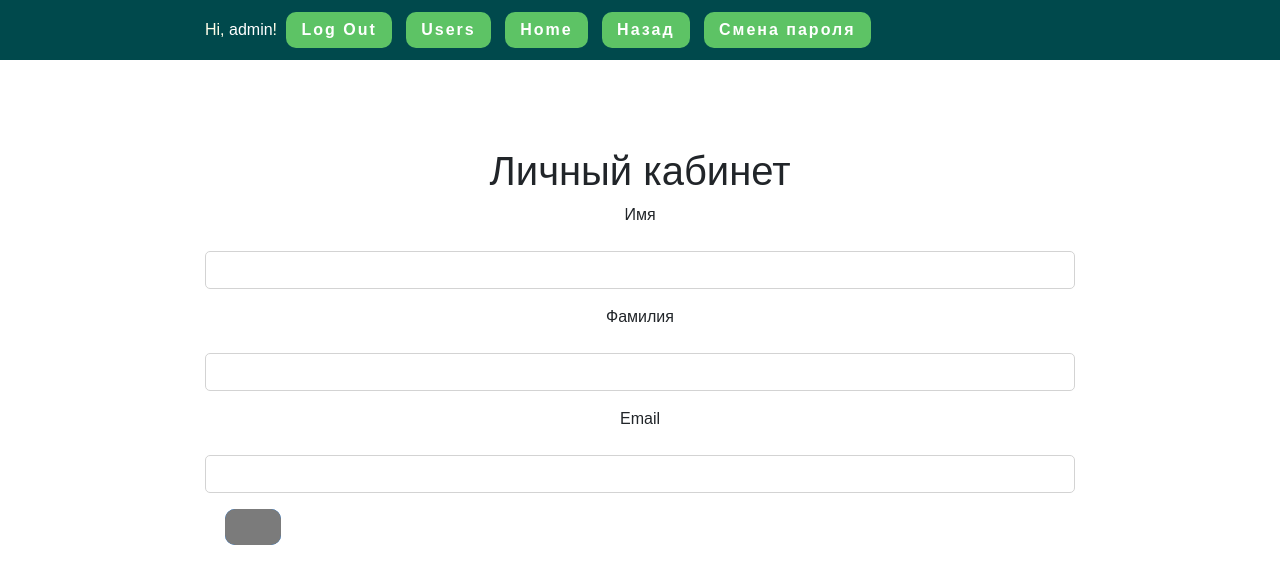
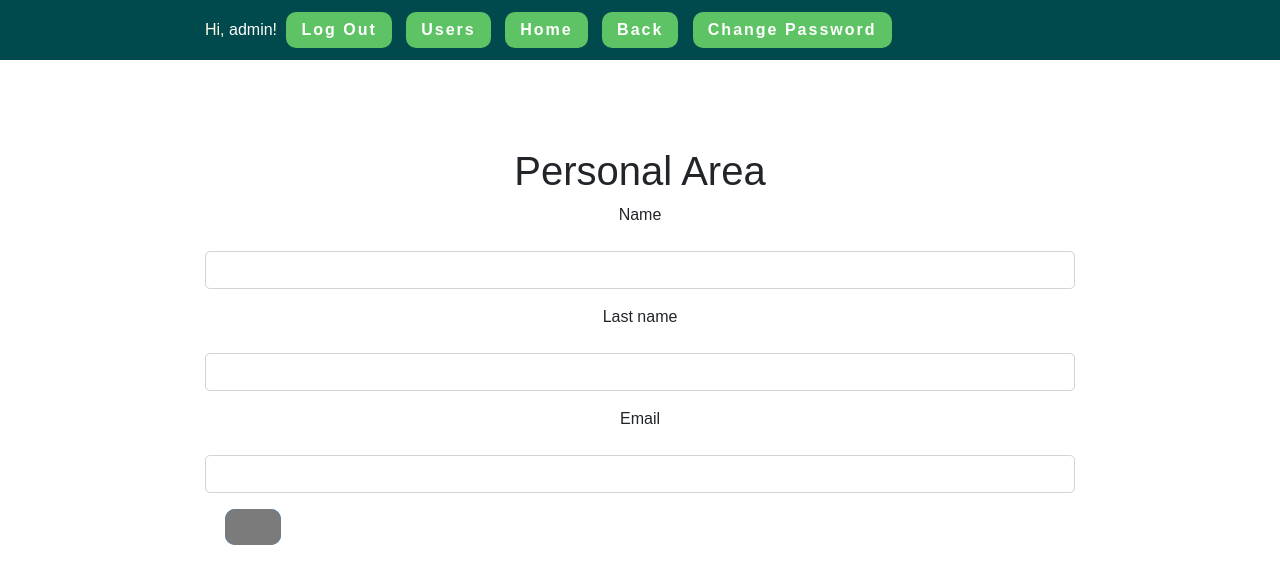
Before and after one commit to keny-stark/issue-tracker, a Django app: page /accounts/1/update in a window 1280 px wide. Shown: the top 584 px of the page. Run offline with Django 3.2, Linux system fonts and the light colour scheme; a user stored in the database is signed in; data comes from the database, SQL or seed files in the repository; some libraries are stand-ins or nearby versions.

Commit message:
исправил мелкие ошибки

```diff
--- a/source/accounts/forms.py
+++ b/source/accounts/forms.py
@@ -43,25 +43,25 @@
     class Meta:
         model = User
         fields = ['first_name', 'last_name', 'email']
-        labels = {'first_name': 'Имя', 'last_name': 'Фамилия', 'email': 'Email'}
+        labels = {'first_name': 'Name', 'last_name': 'Last name', 'email': 'Email'}
 
 
 class PasswordChangeForm(forms.ModelForm):
-    password = forms.CharField(label="Новый пароль", strip=False, widget=forms.PasswordInput)
-    password_confirm = forms.CharField(label="Подтвердите пароль", widget=forms.PasswordInput, strip=False)
-    old_password = forms.CharField(label="Старый пароль", strip=False, widget=forms.PasswordInput)
+    password = forms.CharField(label="New Password", strip=False, widget=forms.PasswordInput)
+    password_confirm = forms.CharField(label="Confirm the password", widget=forms.PasswordInput, strip=False)
+    old_password = forms.CharField(label="old password", strip=False, widget=forms.PasswordInput)
 
     def clean_password_confirm(self):
         password = self.cleaned_data.get("password")
         password_confirm = self.cleaned_data.get("password_confirm")
         if password and password_confirm and password != password_confirm:
-            raise forms.ValidationError('Пароли не совпадают!')
+            raise forms.ValidationError('Passwords do not match!')
         return password_confirm
 
     def clean_old_password(self):
         old_password = self.cleaned_data.get('old_password')
         if not self.instance.check_password(old_password):
-            raise forms.ValidationError('Старый пароль неправильный!')
+            raise forms.ValidationError('Old password is incorrect!')
         return old_password
 
     def save(self, commit=True):
--- a/source/accounts/templates/user_info_change.html
+++ b/source/accounts/templates/user_info_change.html
@@ -1,11 +1,11 @@
 {% extends 'base.html' %}
-{% block title %}Личный кабинет{% endblock %}
+{% block title %}Personal Area{% endblock %}
 {% block menu %}
-    <li><a href="{% url "accounts:detail" user_obj.pk %}" class="action-btn">Назад</a></li>
-    <li><a href="{% url "accounts:password_change" user_obj.pk %}" class="action-btn">Смена пароля</a></li>
+    <li><a href="{% url "accounts:detail" user_obj.pk %}" class="action-btn">Back</a></li>
+    <li><a href="{% url "accounts:password_change" user_obj.pk %}" class="action-btn">Change Password</a></li>
 {% endblock %}
 {% block content %}
-    <h1>Личный кабинет</h1>
+    <h1>Personal Area</h1>
     <form action="{% url "accounts:update" user_obj.pk %}" method="post">
         {% include 'partial/tracker_form.html' %}
     </form>
--- a/source/accounts/views.py
+++ b/source/accounts/views.py
@@ -54,8 +54,8 @@
             user.save()
             token = Token.objects.create(user=user)
             activation_url = HOST_NAME + reverse('accounts:user_activate') + '?token={}'.format(token)
-            user.email_user('Регистрация на сайте localhost',
-                            'Для активации перейдите по ссылке: {}'.format(activation_url))
+            user.email_user('Register on localhost',
+                            'To activate, follow the link: {}'.format(activation_url))
 
             return redirect("webapp:index")
         else:
```
Also changed, not shown: source/accounts/templates/user_detail.html (+8 -8 lines), source/accounts/templates/user_password_change.html (+4 -4 lines).
